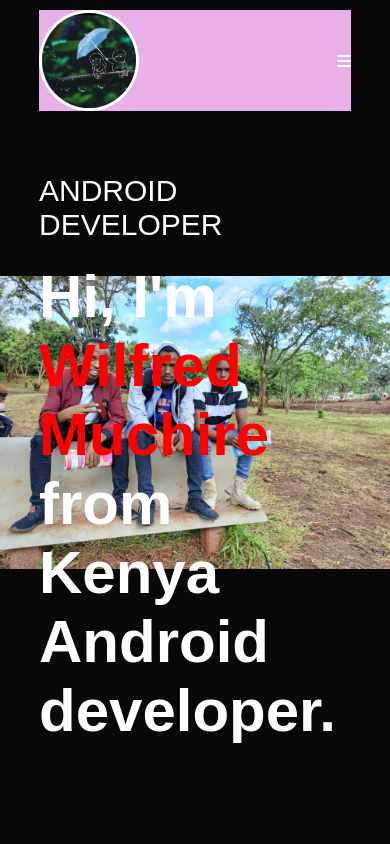
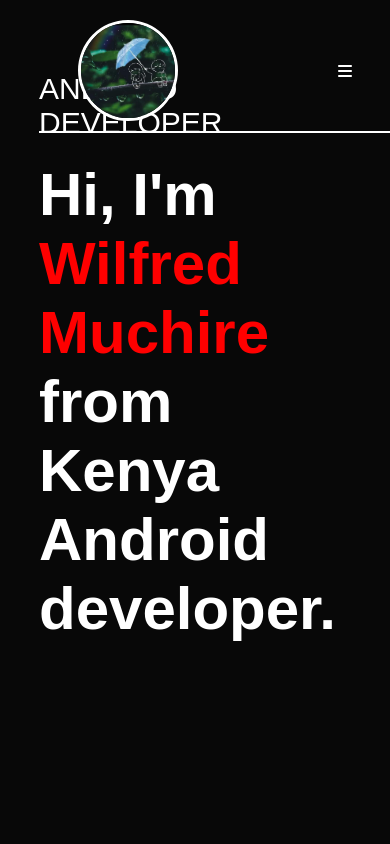
Before and after one commit to JulieWilly/Personal_portfolio, a plain HTML site: page index.html in a window 390 px wide. Shown: the top 844 px of the page. Drawn offline with Linux system fonts and the light colour scheme.

Commit message:
Adding more changes to the image and the background of the heros sections

```diff
--- a/style.css
+++ b/style.css
@@ -16,8 +16,6 @@ html {
 #header{
     width: 100%;
     height: 100vh;
-    /* add the background image here*/
-    background-image: url(/Resources/back-ground-img.jpg);
     background-size: contain;
     background-repeat: no-repeat;
     background-position: center;
@@ -25,14 +23,21 @@ html {
 
 .container {
     padding: 10px 10%;
+
 }
 
 nav {
     display: flex;
     align-items: center;
-    justify-content: space-between;
-    flex-wrap: wrap;
-    background-color: rgb(232, 175, 232);
+    flex-direction: row;
+    gap: 10rem;
+    z-index: 100;
+    border-bottom: 2px solid white;
+    justify-content: space-around;
+    margin-top: 0;
+    position: fixed;
+    /* width: 100%; */
+    padding: 10px 10%;
 }
 
 .logo {
@@ -389,9 +394,7 @@ nav .fas {
 }
 
 @media only screen and (max-width: 600px) {
-    #header {
-        background-image: url(/resources/back-ground-img.jpg);
-    }
+    /*  */
 
     .header-text {
         margin-top: 100%;
@@ -399,7 +402,7 @@ nav .fas {
     }
 
     .header-text h1 {
-        font-size: 30px;
+        font-size: 24px;
     }
 
     nav .fas {
@@ -408,7 +411,6 @@ nav .fas {
     }
 
     nav ul {
-        background: #ff004f;
         position: fixed;
         top: 0;
         right: -200px;
@@ -458,3 +460,7 @@ nav .fas {
     margin-top: -40px;
     display: block;
 }
+
+.fa-bars, .fa-circle-xmark {
+    display: none;
+}
```
